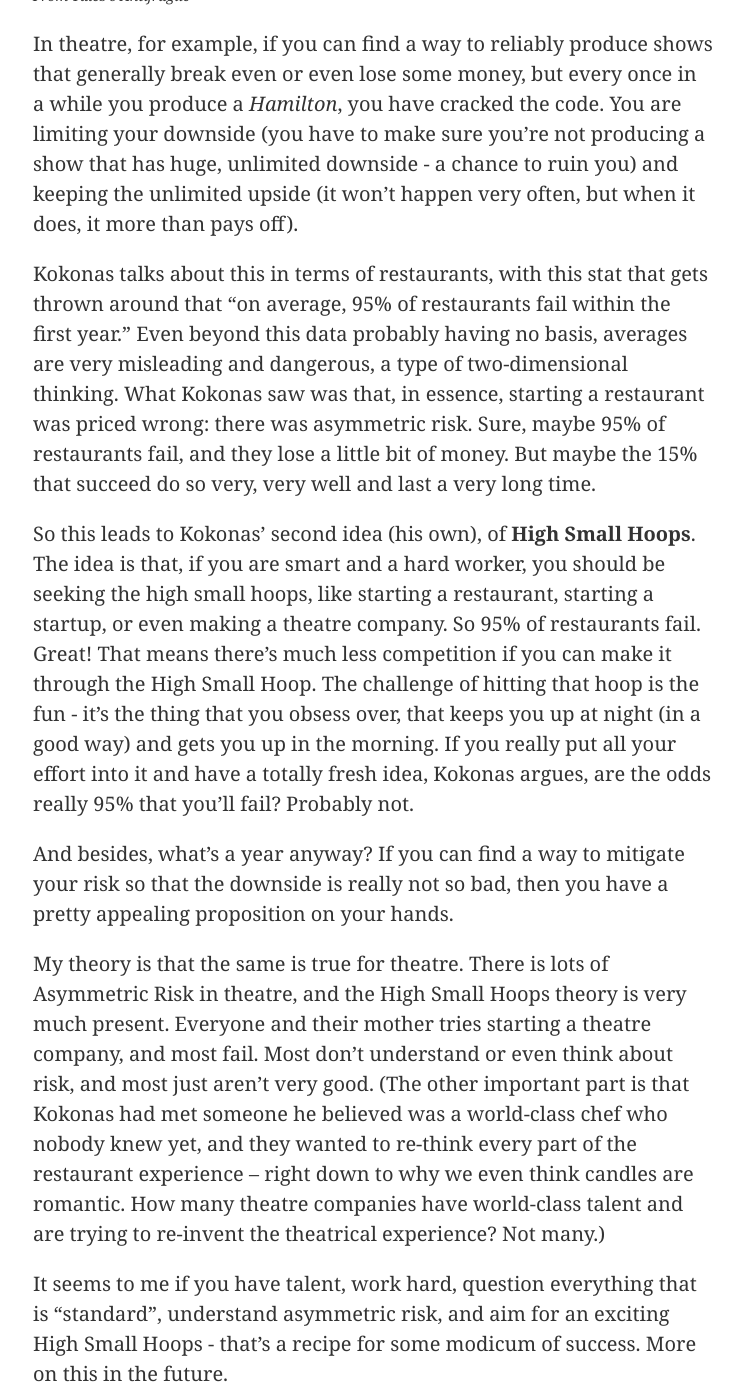
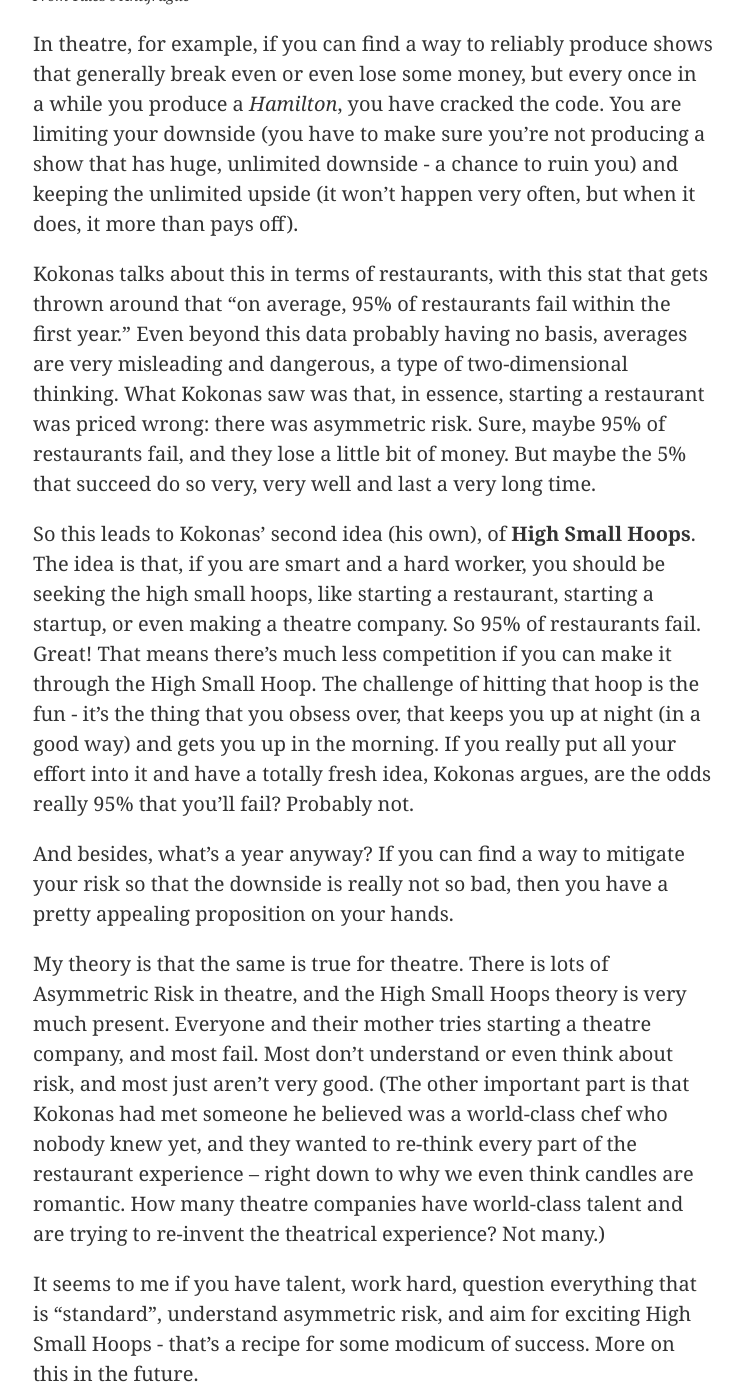
Before and after one commit to gcuddy/gcuddy.github.io, a Jekyll site: the page built from writing.html, in a window 1280 px wide and 1400 px high, scrolled down 1701 px. Shown: the whole window, without its empty margins (267-1010 px from the left). Built offline with Jekyll 4.4.1, drawn with Linux system fonts in a browser that asks for light colours.

Commit message:
Edited post.

```diff
--- a/_posts/2018-10-29-asymmetric-risk-high-tight-holes.md
+++ b/_posts/2018-10-29-asymmetric-risk-high-tight-holes.md
@@ -20,7 +20,7 @@ Asymmetric risk can go both ways. What you want to look for is opportunities tha
 
 In theatre, for example, if you can find a way to reliably produce shows that generally break even or even lose some money, but every once in a while you produce a *Hamilton*, you have cracked the code. You are limiting your downside (you have to make sure you're not producing a show that has huge, unlimited downside - a chance to ruin you) and keeping the unlimited upside (it won't happen very often, but when it does, it more than pays off).
 
-Kokonas talks about this in terms of restaurants, with this stat that gets thrown around that "on average, 95% of restaurants fail within the first year." Even beyond this data probably having no basis, averages are very misleading and dangerous, a type of two-dimensional thinking. What Kokonas saw was that, in essence, starting a restaurant was priced wrong: there was asymmetric risk. Sure, maybe 95% of restaurants fail, and they lose a little bit of money. But maybe the 15% that succeed do so very, very well and last a very long time.
+Kokonas talks about this in terms of restaurants, with this stat that gets thrown around that "on average, 95% of restaurants fail within the first year." Even beyond this data probably having no basis, averages are very misleading and dangerous, a type of two-dimensional thinking. What Kokonas saw was that, in essence, starting a restaurant was priced wrong: there was asymmetric risk. Sure, maybe 95% of restaurants fail, and they lose a little bit of money. But maybe the 5% that succeed do so very, very well and last a very long time.
 
 So this leads to Kokonas' second idea (his own), of **High Small Hoops**. The idea is that, if you are smart and a hard worker, you should be seeking the high small hoops, like starting a restaurant, starting a startup, or even making a theatre company. So 95% of restaurants fail. Great! That means there's much less competition if you can make it through the High Small Hoop. The challenge of hitting that hoop is the fun - it's the thing that you obsess over, that keeps you up at night (in a good way) and gets you up in the morning. If you really put all your effort into it and have a totally fresh idea, Kokonas argues, are the odds really 95% that you'll fail? Probably not.
 
@@ -28,4 +28,4 @@ And besides, what's a year anyway? If you can find a way to mitigate your risk s
 
 My theory is that the same is true for theatre. There is lots of Asymmetric Risk in theatre, and the High Small Hoops theory is very much present. Everyone and their mother tries starting a theatre company, and most fail. Most don't understand or even think about risk, and most just aren't very good. (The other important part is that Kokonas had met someone he believed was a world-class chef who nobody knew yet, and they wanted to re-think every part of the restaurant experience -- right down to why we even think candles are romantic. How many theatre companies have world-class talent and are trying to re-invent the theatrical experience? Not many.)
 
-It seems to me if you have talent, work hard, question everything that is "standard", understand asymmetric risk, and aim for an exciting High Small Hoops - that's a recipe for some modicum of success. More on this in the future.
+It seems to me if you have talent, work hard, question everything that is "standard", understand asymmetric risk, and aim for exciting High Small Hoops - that's a recipe for some modicum of success. More on this in the future.
```
